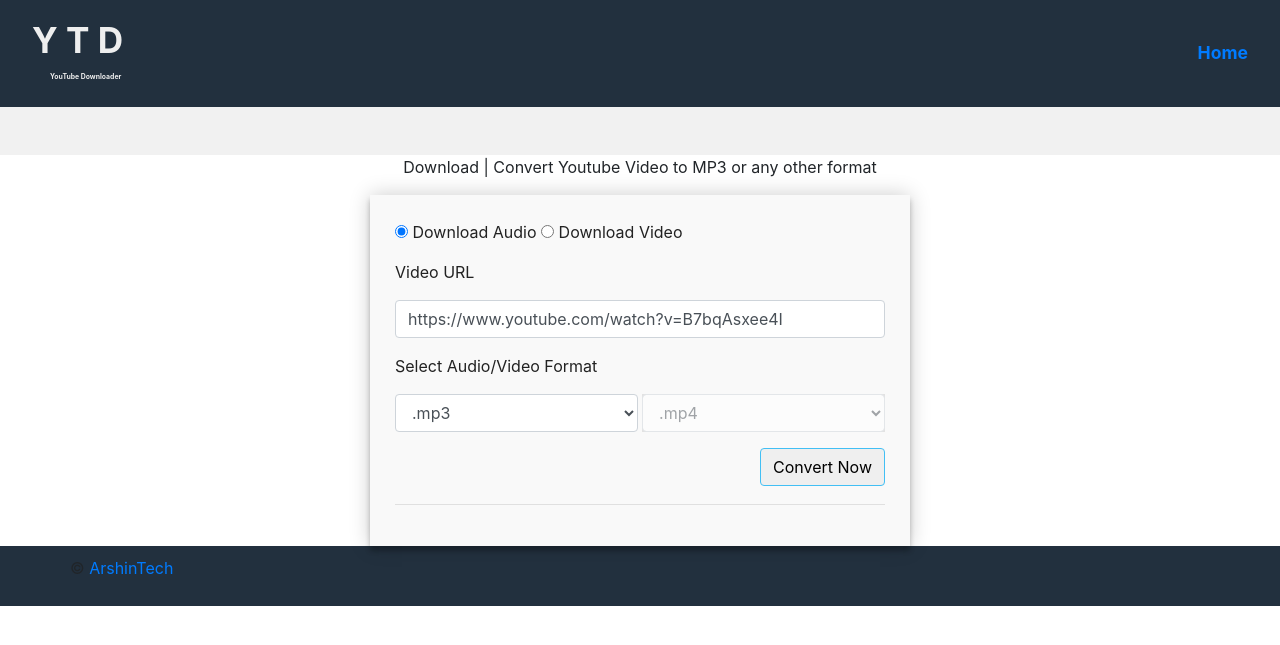
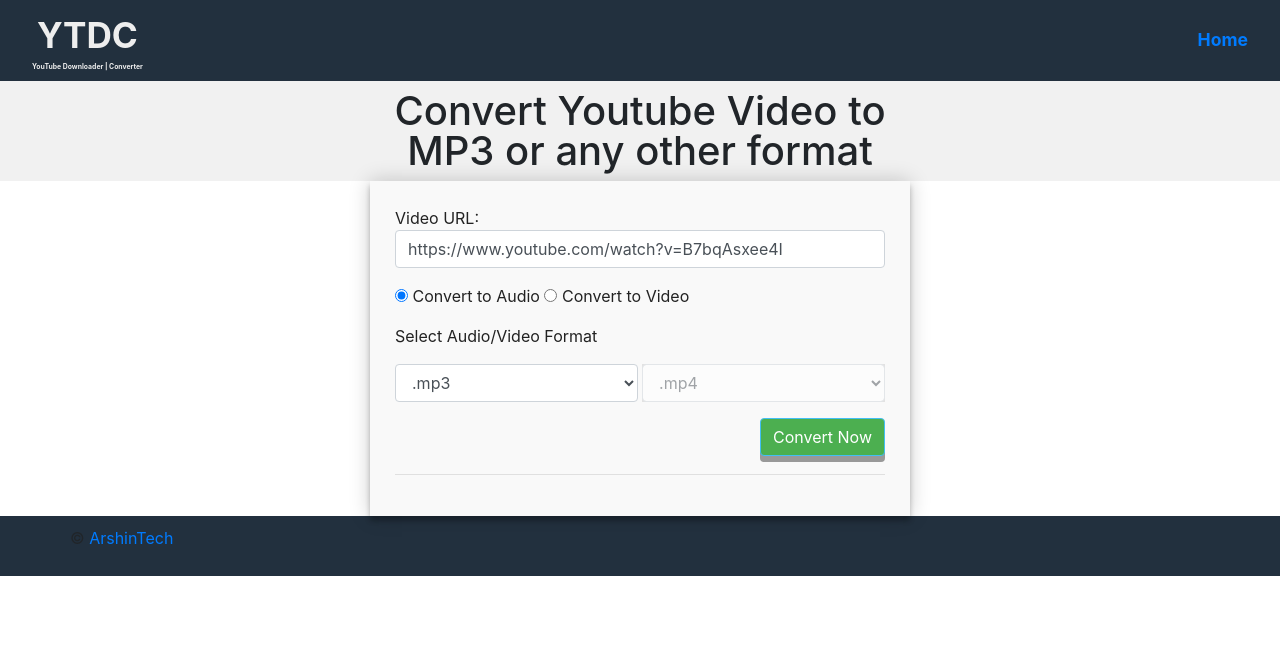
Before and after one commit to azadbd/olytdc, a Django app: page / in a window 1280 px wide. Shown: the top 645 px of the page. Run offline with Django 3.2, Linux system fonts and the light colour scheme; some libraries are stand-ins or nearby versions.

Commit message:
Download Functional 11112018

```diff
--- a/ytdapp/static/css/style.css
+++ b/ytdapp/static/css/style.css
@@ -16,13 +16,24 @@ time, mark, audio, video
 
 body            { font-family: sans-serif; background: #eee; }
 nav             { background-color: #22303e; font-size: 1.1em; color:#ffffff !important; font-weight:700; border:1px solid transparent;}
+.navbar-brand   { margin:0 !important; padding:0 !important;}
 table tr        { border: 1px solid #eee;}
 table tr td     { padding: 1px 5px;}
+h1              { line-height: 1 !important; padding: 0; margin-bottom: 0 !important;}
 
 .centerbody     { background-color: #fff;}
 .center         { text-align: center;}
-.convertbtn     { float: right; border: 1px solid #42bff4 !important;}
-.convertbtn:hover{border: 1px solid #5c42f4 !important; background-color: #fff; color:green;}
+.convertbtn     { float: right; border: 1px solid #42bff4 !important;   cursor: pointer;outline: none;color: #fff;
+background-color: #4CAF50;
+  border: none;
+  border-radius: 15px;
+  box-shadow: 0 6px #999;}
+.convertbtn:active {
+  background-color: #3e8e41;
+  box-shadow: 0 4px #666;
+  transform: translateY(4px);
+}
+.convertbtn:hover{background-color: #3e8e41}
 .formcontainer  { border: medium none !important; margin: 0 auto;}
 .formbox        { background: #F9F9F9; padding: 25px; box-shadow: 0 0 20px 0 rgba(0, 0, 0, 0.2), 0 5px 5px 0 rgba(0, 0, 0, 0.24); color: #222;}
 .formbox  a     { color:green; font-weight: 700;text-decoration: underline;}
@@ -31,12 +42,12 @@ table tr td     { padding: 1px 5px;}
 .logo           { display:block;float:left;color:#eee; text-align:center;background-color:transparent;}
 .logo a         { color: inherit; font-weight:700; font-size:2em; text-decoration:none;}
 .logo a:hover   { color: inherit; text-decoration:none;}
-.logo p         { display:block; font-size:.39em;}
+.logo p         { display:block; font-size:.39em; padding:0;margin:0;}
 .theader        { font-size: 1em;}
 div.disabled    { pointer-events: none; opacity: 0.5; background: #CCC;}
 /*Layout*/
 *               { box-sizing: border-box;}
-.header         { background-color: #f1f1f1; padding: 20px; text-align: center; font-size: 3em;}
+.header         { background-color: #f1f1f1; padding: 10px; text-align: center; font-size: 3em;}
 .header-text    { width: 100%; margin: 0 auto; text-align: center;}
 .column         { float: left;}
 .column.side    { width: 25%; }
--- a/ytdapp/templates/base.html
+++ b/ytdapp/templates/base.html
@@ -21,7 +21,8 @@
 <nav class="navbar navbar-inverse">
 	<div class="container-fluid">
 		<div class="navbar-header">
-			<div class="logo" style="float:left;"><a class="navbar-brand" href="/">Y T D</a><p>YouTube Downloader</p></div>
+			<div class="logo" style="float:left;"><a class="navbar-brand" href="/">YTDC</a>
+				<p>YouTube Downloader | Converter</p></div>
 		</div>
 		<ul class="navbar-nav">
 			<li class="nav-item"><a href="http://www.azad.space">Home</a></li>
@@ -32,7 +33,7 @@
 <div class="header">
   <div class="container">
     <div class="row">
-      <div class="header-text"><h1>{{ headlines }}</h1></div>
+      <div class="header-text" style="width: 50%;"><h1>{{ headlines }}</h1></div>
     </div>
   </div>
 </div>
--- a/ytdapp/templates/index.html
+++ b/ytdapp/templates/index.html
@@ -3,20 +3,19 @@
 <div class="container">
     <div class="row">
         <div class="col-lg-12 col-sm-12 formcontainer">
-          <div class="center">
-            <p>Download | Convert Youtube Video to MP3 or any other format</p>
-          </div>
             <div class="formbox">
-                <form action="/convert-success/" method="post" role="form">
+                <form action="/download/" method="post" role="form">
                   {% csrf_token %}
+
                     <div class="form-group">
-                        <input type="radio" name="audio-video" value="A" checked="checked" onclick="enbleDisableExt()"> <span>Download Audio</span>
-                        <input type="radio" name="audio-video" value="V" onclick="enbleDisableExt()"> <span>Download Video</span>
+                        Video URL:<input type="text" name="url" value='https://www.youtube.com/watch?v=B7bqAsxee4I' size="64" maxlength="256" class="form-control">
                     </div>
+
                     <div class="form-group">
-                        <p>Video URL</p>
-                        <input type="text" name="url" value='https://www.youtube.com/watch?v=B7bqAsxee4I' size="64" maxlength="256" class="form-control">
+                        <input type="radio" name="audio-video" value="A" checked="checked" onclick="enbleDisableExt()"> <span>Convert to Audio</span>
+                        <input type="radio" name="audio-video" value="V" onclick="enbleDisableExt()"> <span>Convert to Video</span>
                     </div>
+
                     <p> Select Audio/Video Format</p>
                     <div  class="form-group" id = "audio-ext">
                         <select name = "audio-ext"   class="form-control">
--- a/ytdapp/views.py
+++ b/ytdapp/views.py
@@ -8,7 +8,8 @@ import pathlib
 # Create your views here.
 
 def index (request):
-    return render(request, 'index.html')
+    headlines = "Convert Youtube Video to MP3 or any other format"
+    return render(request, 'index.html', {'headlines': headlines})
 
 def convert (request):
     if request.method == "POST":
@@ -24,30 +25,31 @@ def convert (request):
         download_path = pathlib.Path('media')
         print("Your video will be saved to: {}".format(download_path))
 
-        try:
-            yt = pytube.YouTube(vurl)
+        #try:
+        yt = pytube.YouTube(vurl)
 
-            if vaudiovideo == 'A':
-                files = yt.streams.filter(only_audio=True).order_by('bitrate').desc().first()
-            elif vaudiovideo == 'V':
-                files = yt.streams.filter().first()
+        if vaudiovideo == 'A':
+            files = yt.streams.filter(only_audio=True).order_by('bitrate').desc().first()
+        elif vaudiovideo == 'V':
+            files = yt.streams.filter().first()
 
-            title = yt.title
-            itag = files.itag
-            ext  = files.mime_type.split('/')[-1]
-            dfullname = itag + '.' + ext
-            cfullname = itag +  vext
-            dpath = download_path / dfullname
-            cpath = download_path / cfullname
-            print('Fetching video....')
-            files.download(download_path,filename=itag)
-            print('Starting Video conversion...')
-            os.rename(dpath, cpath)
-            print('Video conversion completed!')
-            return render(request, 'download.html', {'cpath': cpath})
-        except:
-            print("ERROR. Check your: -connectio! Try again.")
-            return render(request, 'index.html')
+        title = yt.title
+        itag = files.itag
+        ext  = files.mime_type.split('/')[-1]
+        dfullname = itag + '.' + ext
+        cfullname = itag +  vext
+        dpath = download_path / dfullname
+        cpath = download_path / cfullname
+        abscpath = "\\" + str(cpath)
+        print('Fetching video....')
+        files.download(download_path,filename=itag)
+        print('Starting Video conversion...')
+        os.rename(dpath, cpath)
+        print('Video conversion completed!')
+        return render(request, 'download.html', {'abscpath': abscpath})
+        #except:
+        #   print("ERROR. Check your: -connection! Try again.")
+        #   return render(request, 'index.html')
 
     def download(request, path):
         file_path = os.path.join(settings.MEDIA_ROOT, path)
--- a/ytdprj/urls.py
+++ b/ytdprj/urls.py
@@ -23,6 +23,6 @@ from ytdapp import views
 urlpatterns = [
     path('admin/', admin.site.urls),
     url('^$', views.index, name = 'index'),
-    url('^convert-success/$', views.convert, name = 'convert'),
+    #url('^convert-success/$', views.convert, name = 'convert'),
     url('^download/$', views.convert, name = 'download'),
 ]+ static(settings.MEDIA_URL, document_root=settings.MEDIA_ROOT)
```
Also changed, not shown: ytdapp/templates/download.html (+8 -6 lines), 1 other file.
